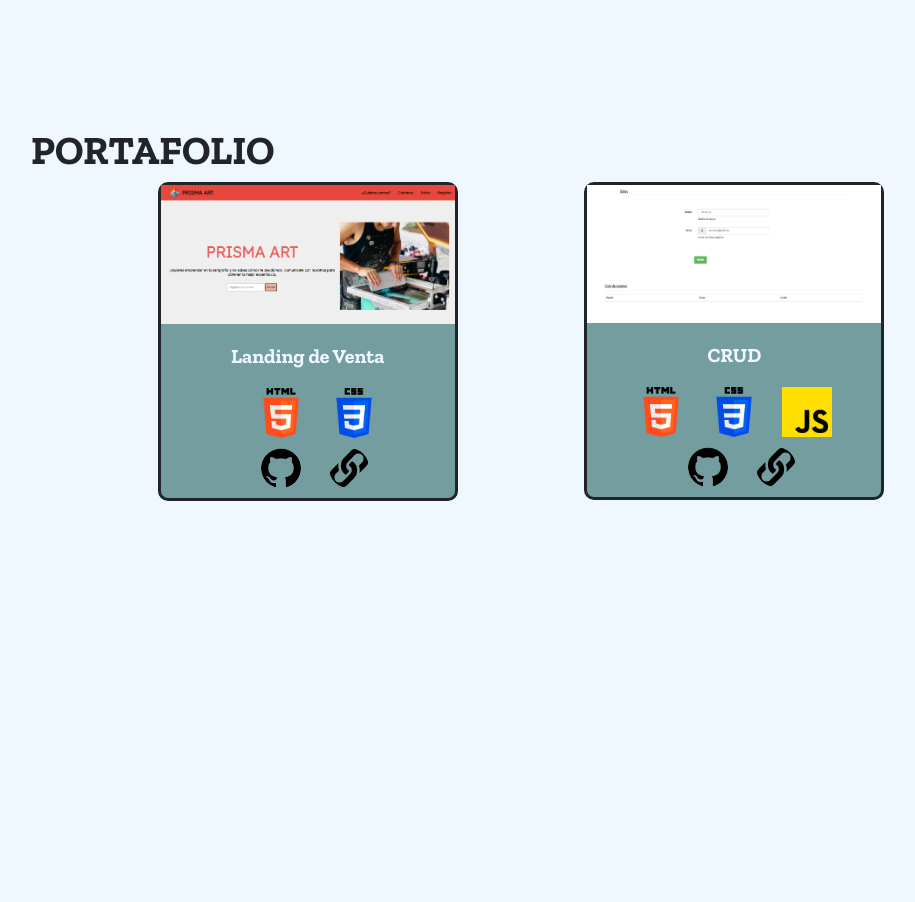
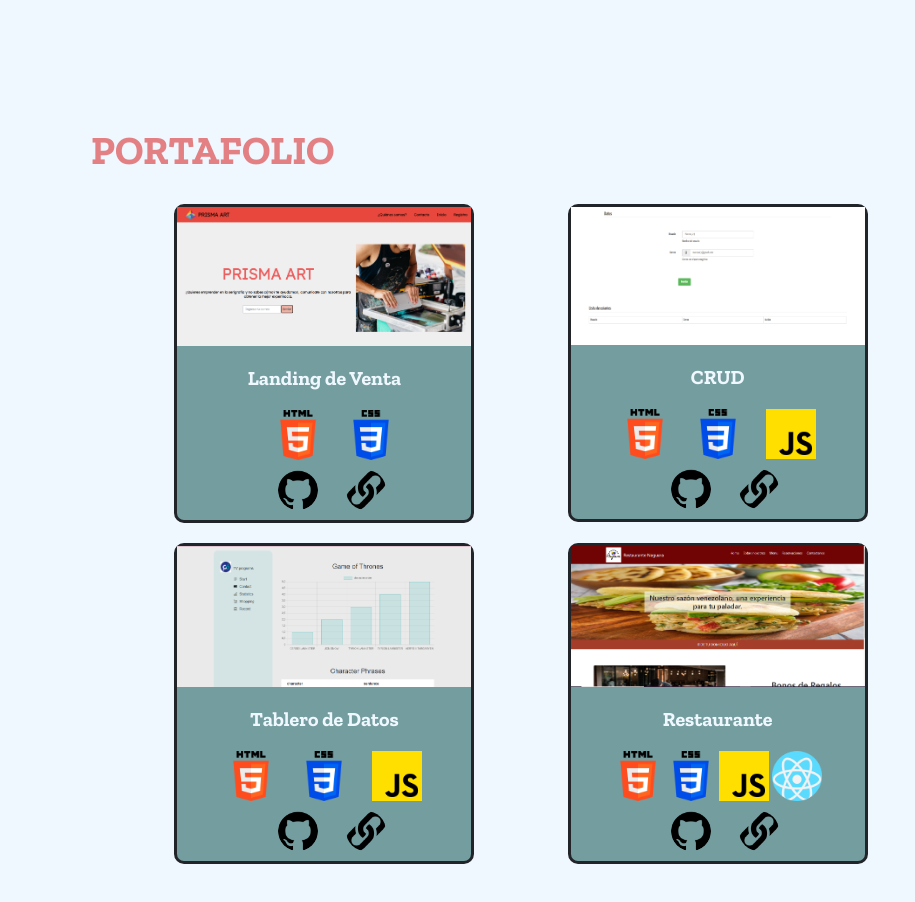
Before and after one commit to claurojass23/portafolio, a plain HTML site: page index.html in a window 1280 px wide. Shown: the part 940-1842 px from the top of the page, without its empty margins (249-1164 px from the left). Before the commit the page ends 1461 px from the top, so only its background shows below. Drawn offline with nearby package versions, Linux system fonts and the light colour scheme.

Commit message:
portafolioOk

```diff
--- a/index.html
+++ b/index.html
@@ -47,14 +47,15 @@
          <div class="sobre_mi">
             <h1>SOBRE MI</h1>
             <p></p>
-            <h5>"MI ENFOQUE ESTÁ EN APRENDER Y AMPLIAR MIS OPORTUNIDADES LABORALES EN EL MUNDO DEL DESARROLLO WEB."</h5>
+            <h5 id="enfoque">"MI ENFOQUE ESTÁ EN APRENDER Y AMPLIAR MIS OPORTUNIDADES LABORALES EN EL MUNDO DEL DESARROLLO WEB."</h5>
             <p>Mira mi experinecia laboral en <a href="">LinkenIn</a></p>
          </div>
 
 
-         <h1>PORTAFOLIO</h1>
 
-   <section>
+
+   <section class="sobre_mi">
+    <h1 class="titulopor">PORTAFOLIO</h1>
     <div class="section1">
         <div class="portafolio">
             <div class="contenedor_P" id="con_1">
@@ -91,10 +92,48 @@
                  </div>
              </div>
          </div>
+    </div>
+
+    <div>
+        <div class="section1" >
+            <div class="portafolio">
+                <div class="contenedor_P" id="con_3">
+                    <div>
+                      <img id="img3" src="./imagenes/tablero_datos.png">
+                      <h5 class="tex_conte">Tablero de Datos</h5>
+                    </div>
+                    <div is="con_img_her2">
+                        <img class="herramientas2" src="./iconos/html-5.png">
+                        <img class="herramientas2" src="./iconos/css-3.png">
+                        <img class="herramientas2" src="./iconos/js.png">
+                    </div>
+                    <div>
+                        <img class="iconss" class="con_ico" src="./iconos/github.png">
+                        <img  class="iconss"  class="con_ico" src="./iconos/url.png">
+                      </div>
+                 </div>
+            </div>
 
 
-     </div>
-
+            <div class="portafolio">
+                <div class="contenedor_P" id="con_4">
+                    <div>
+                      <img id="img4" src="./imagenes/restaurante.png">
+                      <h5 class="tex_conte">Restaurante</h5>
+                    </div>
+                    <div is="con_img_her2">
+                        <img class="herramientas4" src="./iconos/html-5.png">
+                        <img class="herramientas4" src="./iconos/css-3.png">
+                        <img class="herramientas4" src="./iconos/js.png">
+                        <img class="herramientas4" src="./iconos/react.png">
+                    </div>
+                    <div>
+                        <img class="iconss" class="con_ico" src="./iconos/github.png">
+                        <img  class="iconss"  class="con_ico" src="./iconos/url.png">
+                      </div>
+                 </div>
+            </div>
+    </div>
 
 
     </section>
--- a/portafolio.css
+++ b/portafolio.css
@@ -116,14 +116,24 @@ a{
 
 .sobre_mi{
     margin: 150px 50px;
+
+}
+
+#enfoque{
+    color: rgba(6, 77, 73, 0.527) ;
 }
 
 /* portafolio */
+
+
 
 .section1{
     display: flex;
     justify-content: space-evenly;
     align-items: center;
+    margin-bottom: 20px;
+
+
 }
 
 
@@ -136,6 +146,12 @@ a{
     align-items: center;
     border-radius: 10px;
     border-style: solid;
+    cursor: pointer;
+    transition:  box-shadow 0.3s ease;
+}
+
+.contenedor_P:hover{
+    box-shadow: 0 0.1rem 0.4rem rgba(0,0,0,0.3) ;
 }
 
 .tex_conte{
@@ -169,8 +185,17 @@ a{
 
 #img4{
     width: 100%;
+
 }
 
 .herramientas4{
     width: 50px;
 }
+
+h1{
+    color: rgba(214, 13, 13, 0.514);
+}
+
+.titulopor{
+    margin: 30px 10px;
+}
```
Also changed, not shown: jfiefqwef.html (+44 -0 lines).
